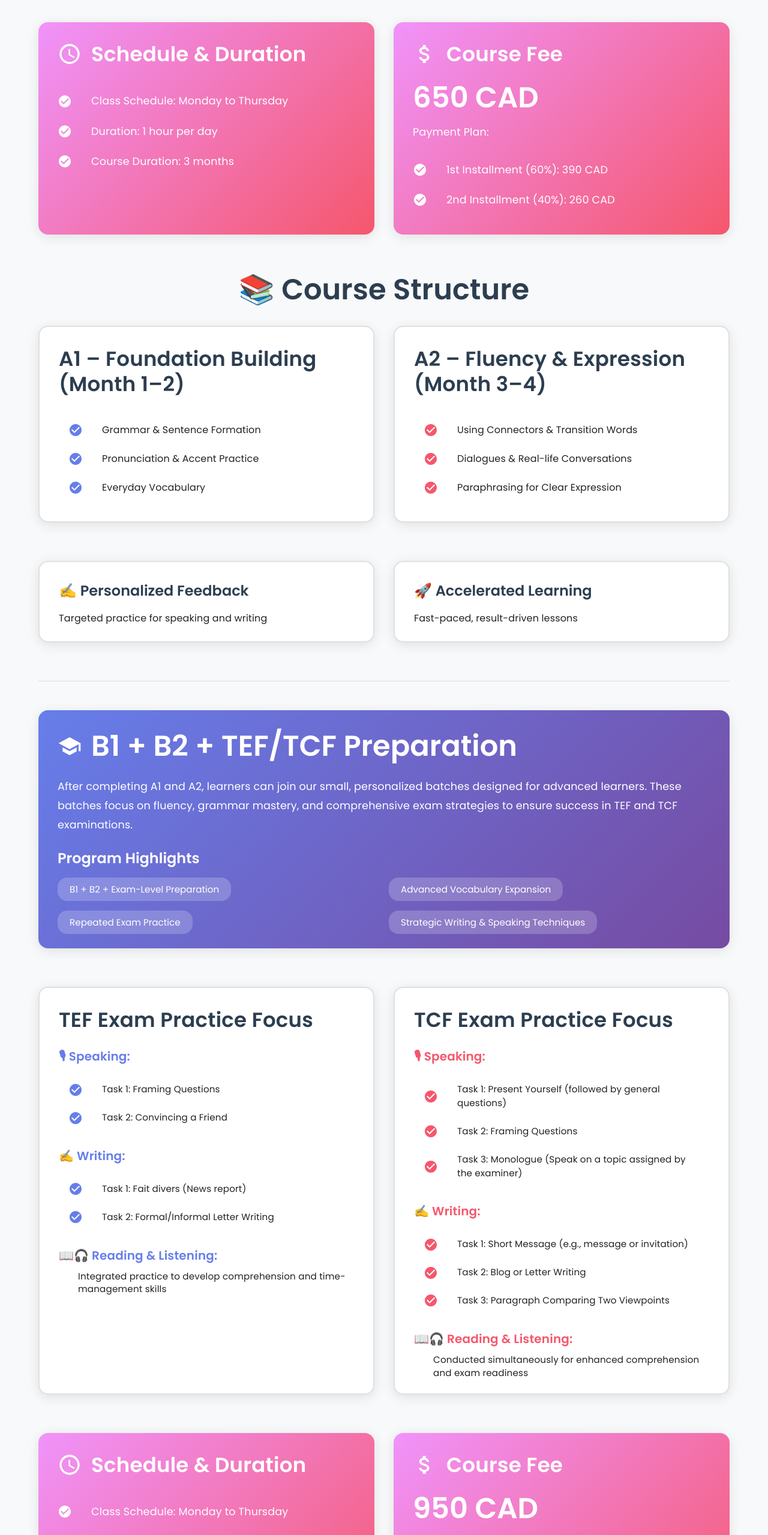
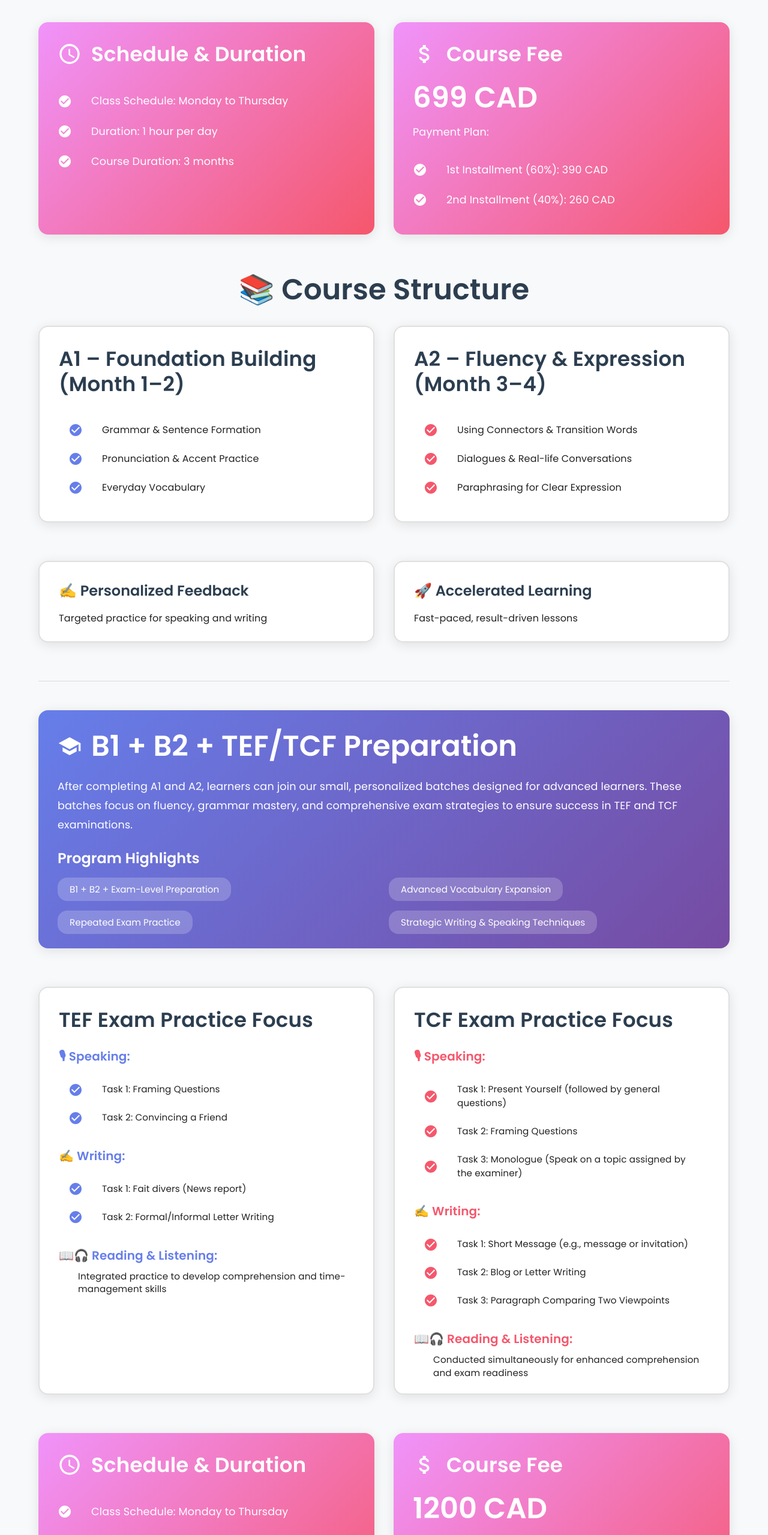
Before and after one commit to nishthadiwanji/LanguageSphere, a React (Create React App) app in the folder languagesphere/: page /course-details in a window 1280 px wide. Shown: the part 1620-4179 px from the top of the page at 60% size. Built offline with nearby package versions, Linux system fonts and the light colour scheme; no server answers.

Commit message:
updated pricing

```diff
--- a/languagesphere/src/pages/CourseDetails.tsx
+++ b/languagesphere/src/pages/CourseDetails.tsx
@@ -618,7 +618,7 @@ const CourseDetails: React.FC = () => {
                         marginBottom: 2,
                       }}
                     >
-                      650 CAD
+                      699 CAD
                     </Typography>
                     <Typography
                       variant="body1"
@@ -1322,7 +1322,7 @@ const CourseDetails: React.FC = () => {
                         marginBottom: 2,
                       }}
                     >
-                      950 CAD
+                      1200 CAD
                     </Typography>
                     <Typography
                       variant="body1"
```
